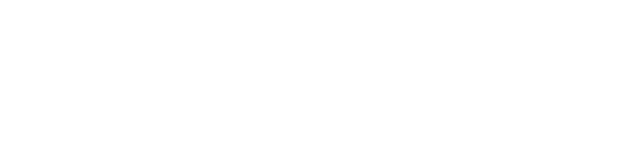
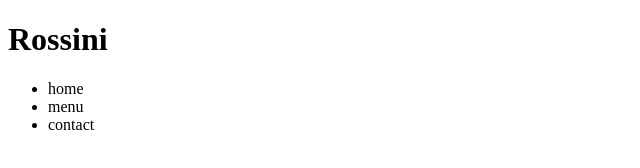
Before and after one commit to Peepachuu/restaurant-page, a website built with webpack: page dist/index.html in a window 1280 px wide. Shown: the whole page, without its empty margins (0-640 px from the left). Built offline with nearby package versions, Linux system fonts and the light colour scheme.

Commit message:
Create bare bones for home page using js

```diff
--- a/src/index.js
+++ b/src/index.js
@@ -0,0 +1,4 @@
+import { loadMainContent } from "./website.js";
+
+console.log("random testing");
+loadMainContent();
--- /dev/null
+++ b/src/website.js
@@ -0,0 +1,42 @@
+export function loadMainContent() {
+    loadHeader();
+    loadBody();
+    loadFooter();
+}
+
+function loadHeader() {
+    const content = document.querySelector("#content");
+    const header = document.createElement("header");
+    const nav = document.createElement("nav");
+    const heading = document.createElement("h1");
+    const navbar = document.createElement("ul");
+
+    nav.appendChild(navbar);
+    header.appendChild(heading);
+    header.appendChild(nav);
+    content.appendChild(header);
+
+    heading.textContent = "Rossini";
+    // Load up children in
+    createNavbarChild("home");
+    createNavbarChild("menu");
+    createNavbarChild("contact");
+}
+
+function createNavbarChild(name) {
+    const navbar = document.querySelector("ul");
+    console.log(navbar);
+    const navbarElement = document.createElement("li");
+    const navLink = document.createElement("a");
+    navLink.textContent = name;
+    navbarElement.appendChild(navLink);
+    navbar.appendChild(navbarElement);
+}
+
+function loadBody() {
+
+}
+
+function loadFooter() {
+
+}
--- a/webpack.config.js
+++ b/webpack.config.js
@@ -1,7 +1,9 @@
 const path = require('path');
 
 module.exports = {
+    mode: 'development',
     entry: './src/index.js',
+    devtool: 'inline-source-map',
     output: {
         filename: 'main.js',
         path: path.resolve(__dirname, 'dist'),
```
Also changed, not shown: dist/index.html, dist/main.js (added), src/contact.js (added), src/home.js (added), src/menu.js (added).
